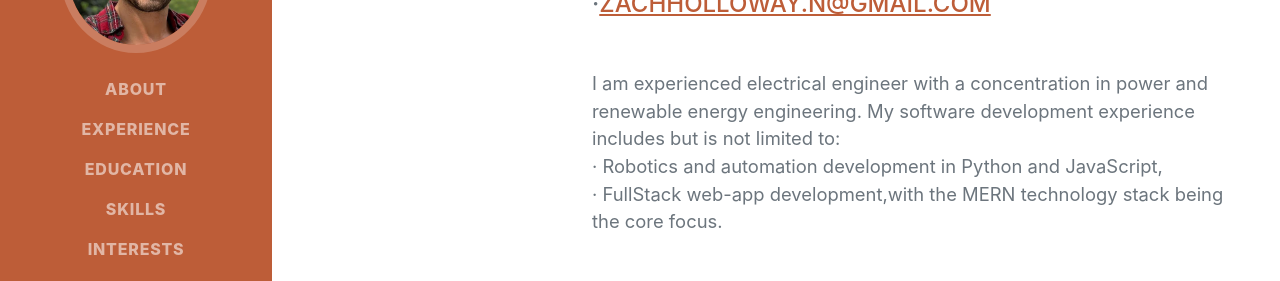
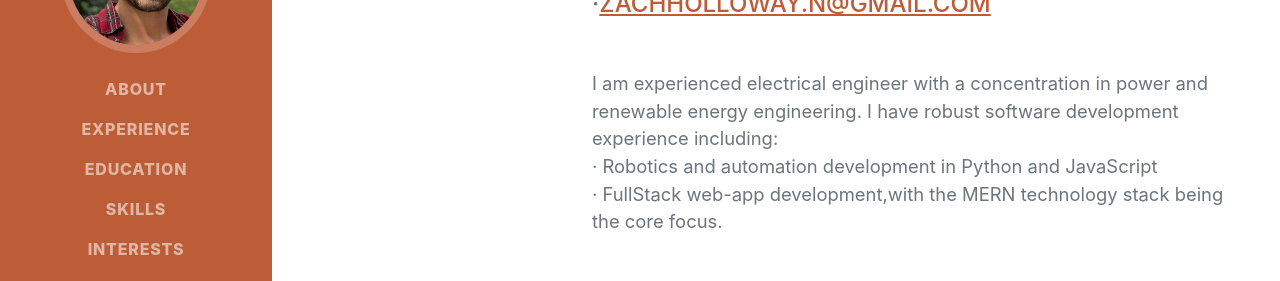
Before and after one commit to Zach-EE/portfolio-prj, a React (Create React App) app: page / in a window 1280 px wide. Shown: the part 303-584 px from the top of the page. Built offline with nearby package versions, Linux system fonts and the light colour scheme.

Commit message:
quick wording change in About.js

```diff
--- a/src/components/About.js
+++ b/src/components/About.js
@@ -14,9 +14,9 @@ const About = () => {
         </div>
         <p className="lead mb-5">
           I am experienced electrical engineer with a concentration in power and
-          renewable energy engineering. My software development experience
-          includes but is not limited to:
-          <br />· Robotics and automation development in Python and JavaScript,
+          renewable energy engineering. I have robust software development experience
+          including:
+          <br />· Robotics and automation development in Python and JavaScript
           <br />· FullStack web-app development,with the MERN technology stack
           being the core focus.
         </p>
```
